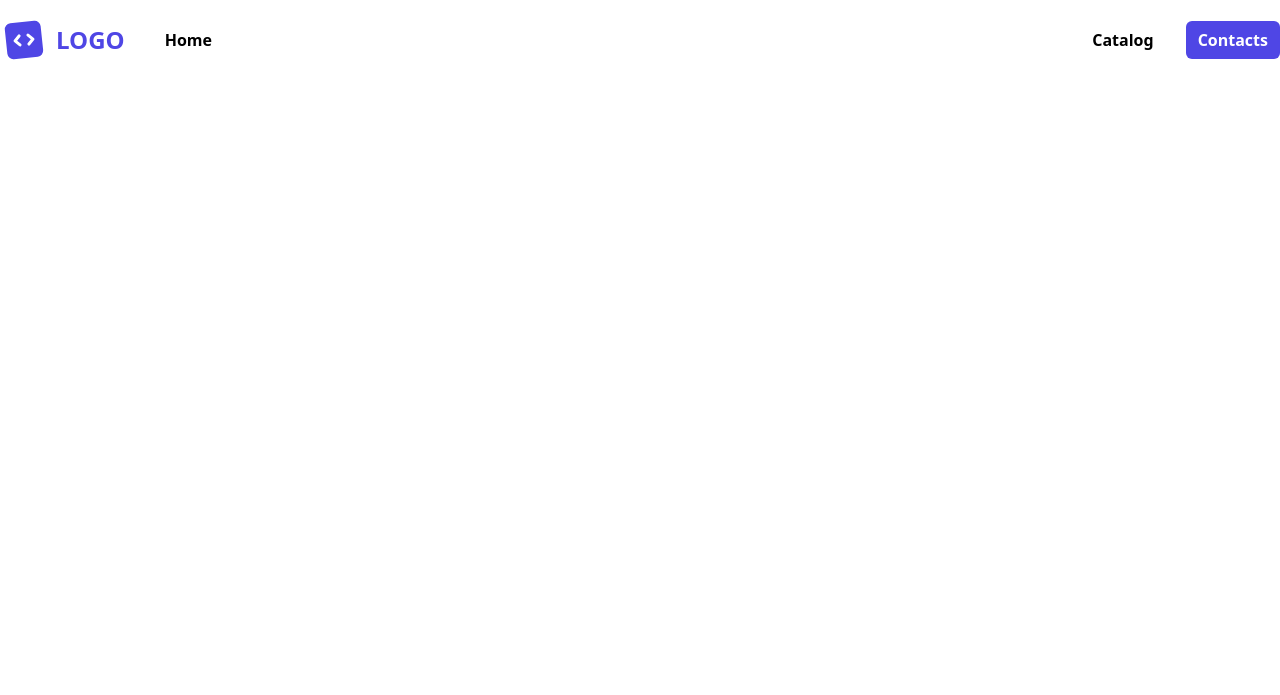
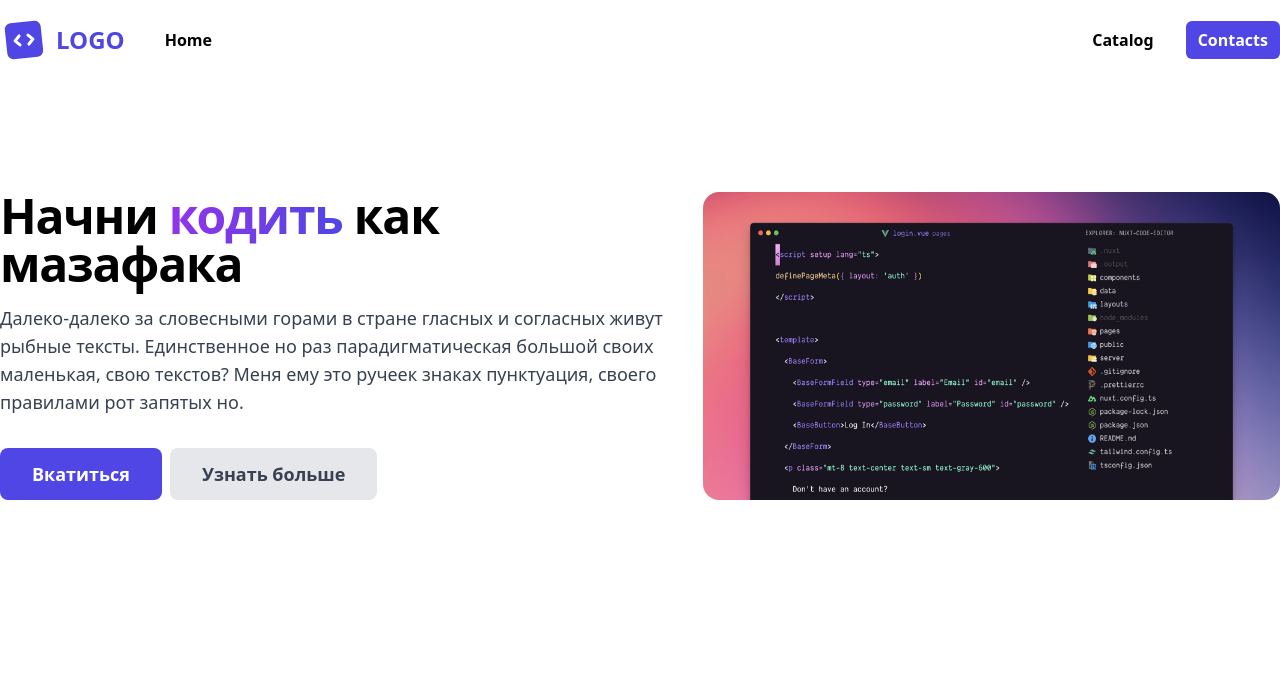
Before and after one commit to not-iron-yury/Tailwind_first-meet, a website: page index.html in a window 1280 px wide. Drawn offline with nearby package versions, Linux system fonts and the light colour scheme.

Commit message:
Блок "hero"
Changes to be committed:
	modified:   index.html

```diff
--- a/index.html
+++ b/index.html
@@ -36,5 +36,34 @@
         </nav>
       </div>
     </header>
+    <main>
+      <section class="pt-28 pb-48">
+        <div class="container mx-auto flex gap-x-8">
+          <div class="flex flex-col justify-center">
+            <h1 class="text-5xl font-black tracking-tight mb-4">
+              Начни
+              <span class="bg-gradient-to-r from-purple-600 to-indigo-600 bg-clip-text text-transparent">кодить</span>
+              как мазафака
+            </h1>
+            <p class="text-lg text-gray-700 mb-8">
+              Далеко-далеко за словесными горами в стране гласных и согласных живут рыбные тексты. Единственное но раз
+              парадигматическая большой своих маленькая, свою текстов? Меня ему это ручеек знаках пунктуация, своего
+              правилами рот запятых но.
+            </p>
+            <div class="flex gap-x-2">
+              <a href="" class="px-8 py-3 text-lg font-semibold rounded-lg bg-indigo-600 text-white hover:bg-indigo-800"
+                >Вкатиться</a
+              >
+              <a href="" class="px-8 py-3 text-lg font-semibold rounded-lg bg-gray-200 text-gray-700 hover:bg-gray-300"
+                >Узнать больше</a
+              >
+            </div>
+          </div>
+          <div class="w-50% flex justify-center">
+            <img class="rounded-2xl shdow-2xl" src="img/editor.jpg" alt="какая-то картинка" />
+          </div>
+        </div>
+      </section>
+    </main>
   </body>
 </html>
```
